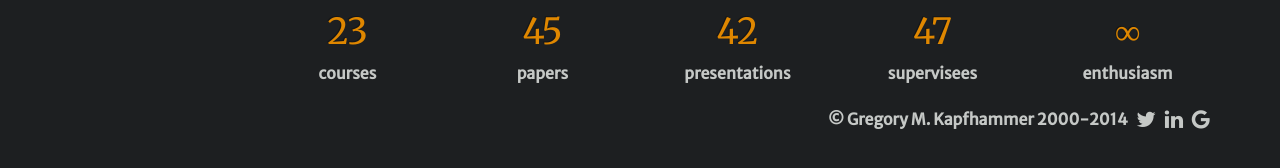
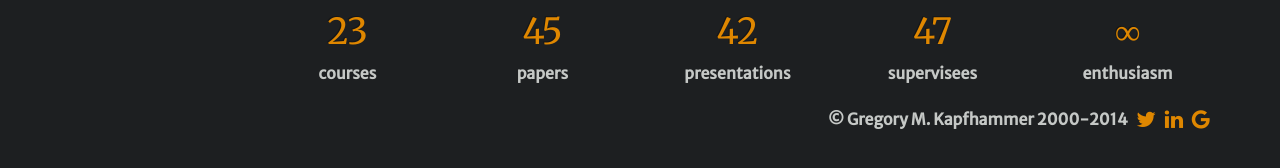
Before and after one commit to geerc/www, a Jekyll site: the page built from gkapfham/index.md, in a window 1280 px wide. Shown: the part 476-644 px from the top of the page. Built offline with Jekyll 4.4.1, drawn with Linux system fonts in a browser that asks for light colours; nearby versions of some CDN libraries; Markdown is read by kramdown in place of the engine named in the settings; comment, search, counter and statistics services are not loaded.

Commit message:
Changed the color of the links in the footer of defaults.html.

```diff
--- a/gkapfham/_layouts/defaults.html
+++ b/gkapfham/_layouts/defaults.html
@@ -9,6 +9,7 @@
     <link rel="shortcut icon" href="{{site.baseurl}}infinity-gradient.ico">
     <link href="{{site.baseurl}}css/bootstrap.css" rel="stylesheet" media="screen">
     <link href="{{site.baseurl}}css/bootstrap-slatemod.css" rel="stylesheet">
+    <link href="{{site.baseurl}}css/pygments.css" rel="stylesheet">
     <link href="http://netdna.bootstrapcdn.com/font-awesome/4.1.0/css/font-awesome.min.css" rel="stylesheet">
     <link href='http://fonts.googleapis.com/css?family=Merriweather|Merriweather+Sans' rel='stylesheet' type='text/css'>
 
@@ -120,9 +121,9 @@
 
             <div class="col-sm-8 visible-sm visible-md visible-lg text-right">
                 <a class="navigate" href="{{site.baseurl}}">&copy; Gregory M. Kapfhammer 2000-2014</a> &nbsp;
-                <a class="navigate" href="https://twitter.com/GregKapfhammer"><i class="fa fa-twitter fa-lg"></i></a> &nbsp;
-                <a class="navigate" href="http://www.linkedin.com/pub/gregory-kapfhammer/92/3b3/502"><i class="fa fa-linkedin fa-lg"></i></a> &nbsp;
-                <a class="navigate" href="http://scholar.google.com/citations?user=g0eDPjYAAAAJ"><i class="fa fa-google fa-lg"></i></a>
+                <a href="https://twitter.com/GregKapfhammer"><i class="fa fa-twitter fa-lg"></i></a> &nbsp;
+                <a href="http://www.linkedin.com/pub/gregory-kapfhammer/92/3b3/502"><i class="fa fa-linkedin fa-lg"></i></a> &nbsp;
+                <a href="http://scholar.google.com/citations?user=g0eDPjYAAAAJ"><i class="fa fa-google fa-lg"></i></a>
             </div>
 
             <div class="col-xs-8 visible-xs text-right">
```
